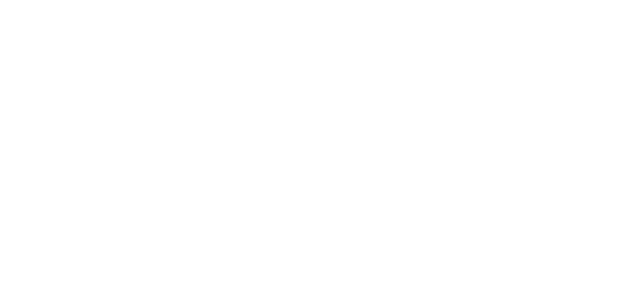
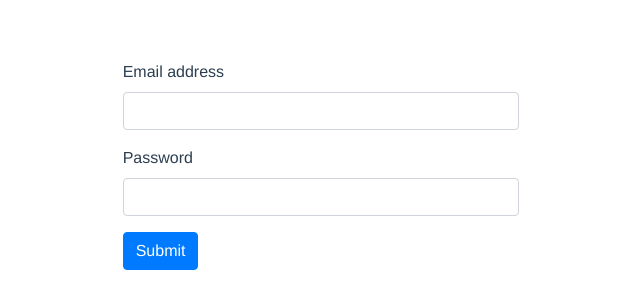
Before and after one commit to disturb16/simple_recepies, a Vue app: page /#/users/signin in a window 1280 px wide. Shown: the top 308 px of the page, without its empty margins (319-959 px from the left). Built offline with nearby package versions, Linux system fonts and the light colour scheme; a web font is replaced by a local one.

Commit message:
form setup

```diff
--- a/src/router/index.js
+++ b/src/router/index.js
@@ -3,6 +3,7 @@
 import Home from "../views/Home.vue";
 
 const RecepieDetails = () => import("@/views/Recepie.vue");
+const UserLogin = () => import("@/views/login.vue");
 
 Vue.use(VueRouter);
 
@@ -18,6 +19,11 @@
     props: true,
     component: RecepieDetails,
   },
+  {
+    path: "/users/signin",
+    name: "UserSignin",
+    component: UserLogin,
+  },
 ];
 
 const router = new VueRouter({
--- /dev/null
+++ b/src/views/login.vue
@@ -0,0 +1,33 @@
+<template>
+  <div class="main-content">
+    <div class="container text-left col col-lg-4 form-container">
+      <div class="form-group">
+        <label for="email">Email address</label>
+        <input type="email" class="form-control" id="email" v-model="email" />
+      </div>
+      <div class="form-group">
+        <label for="password">Password</label>
+        <input type="password" class="form-control" id="password" v-model="password" />
+      </div>
+      <button type="submit" class="btn btn-primary">Submit</button>
+    </div>
+  </div>
+</template>
+
+<script>
+export default {
+  name: "UserLogin"
+};
+</script>
+
+<script>
+export default {
+  name: "UserLogin",
+  data() {
+    return {
+      email: "",
+      password: ""
+    };
+  }
+};
+</script>
```
